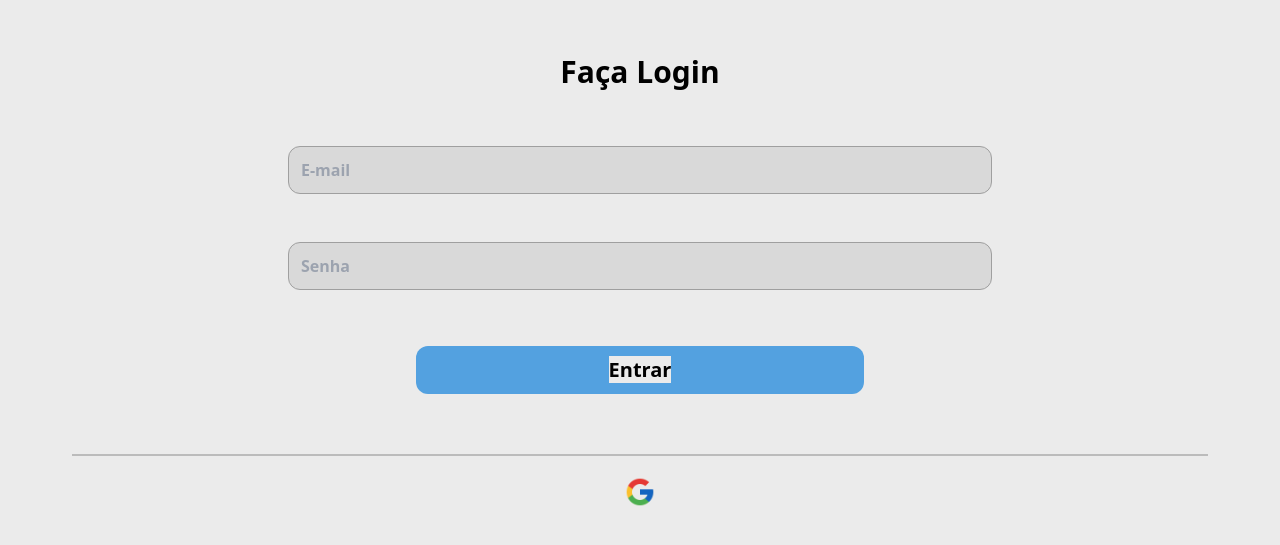
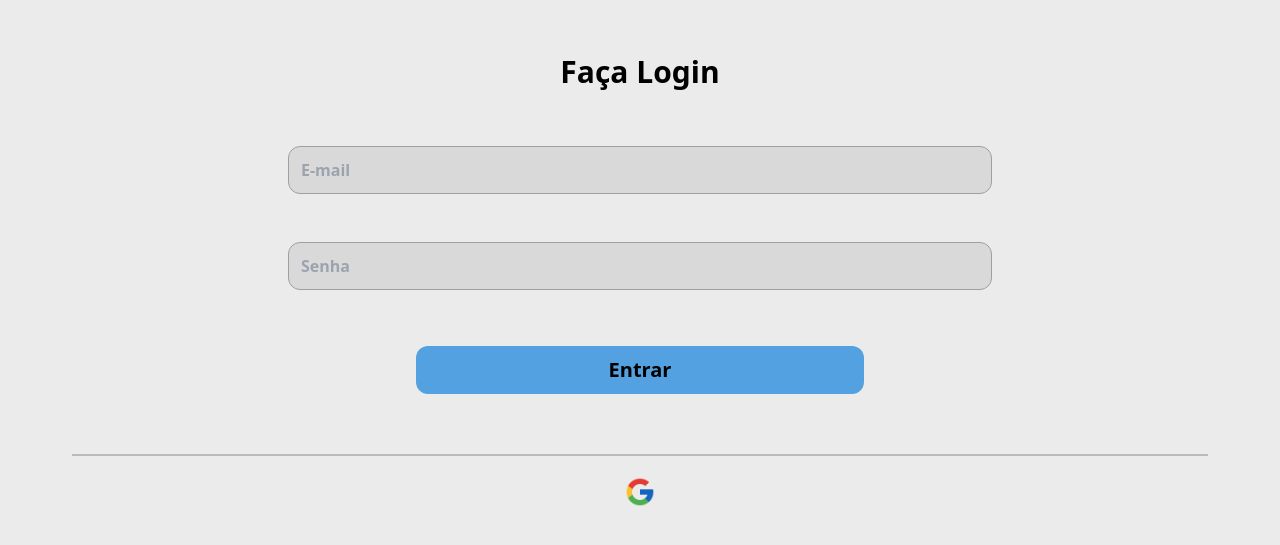
Before and after one commit to Mzdudul/Indica-o, a React (Vite) app: page / in a window 1280 px wide. Shown: the part 119-664 px from the top of the page. Built offline with nearby package versions, Linux system fonts and the light colour scheme.

Commit message:
fix: background button

```diff
--- a/src/pages/Login.tsx
+++ b/src/pages/Login.tsx
@@ -25,7 +25,7 @@ const Login = () => {
           </div>
           <div className="flex items-center justify-center mb-8">
             <button className="bg-[#53A1E0] w-[28rem] font-semibold text-xl h-12 rounded-xl">
-              <Link to='/usuario'>
+              <Link to='/usuario' className="bg-[#53A1E0]">
               Entrar
               </Link>
             </button>
```
